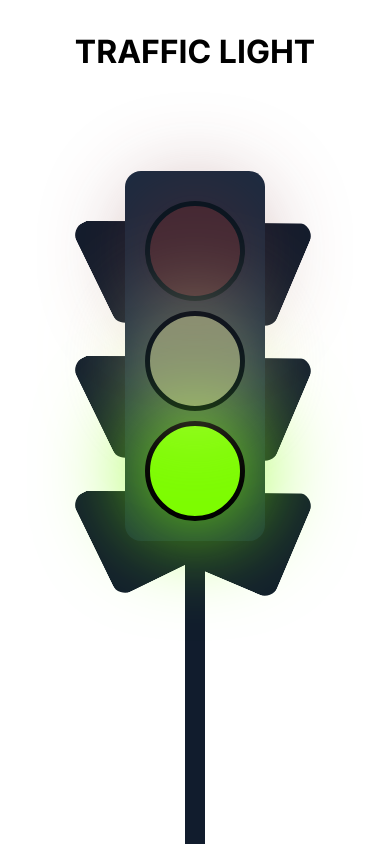
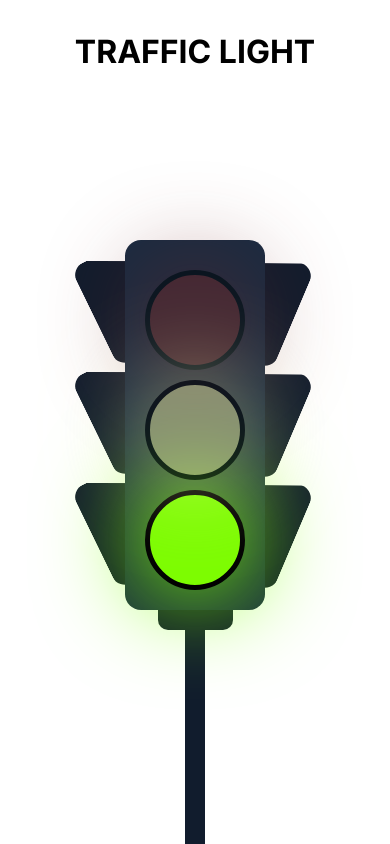
Before and after one commit to GabrielHammermeister/playground, a Next.js app: page /pages/traffic-light in a window 390 px wide. Built offline with nearby package versions, Linux system fonts and the light colour scheme.

Commit message:
style(traffic-light): improves responsiviness of the backlayer

```diff
--- a/src/app/pages/traffic-light/page.tsx
+++ b/src/app/pages/traffic-light/page.tsx
@@ -36,11 +36,14 @@ export default function TrafficLight() {
             <h1>
                 TRAFFIC LIGHT
             </h1>
+            <div className={pageStyles.containerWrapper}>
                 <div className={pageStyles.lightsContainer}>
                     <div id={"red"} className={`${pageStyles.light} ${pageStyles.red}`}/>
                     <div id={"yellow"} className={`${pageStyles.light} ${pageStyles.yellow}`}/>
                     <div id={"green"} className={`${pageStyles.light} ${pageStyles.green}`}/>
                 </div>
+
+                <div className={pageStyles.backLayer}>
                     <div className={pageStyles.flexContainer1}>
                         <div className={pageStyles.triangle1}/>
                         <div className={pageStyles.triangle2}/>
@@ -53,6 +56,9 @@ export default function TrafficLight() {
                         <div className={pageStyles.triangle1}/>
                         <div className={pageStyles.triangle2}/>
                     </div>
+                </div>
+            </div>
+
             <div className={pageStyles.base}/>
             <div className={pageStyles.pole}/>
 
--- a/src/app/pages/traffic-light/styles.module.css
+++ b/src/app/pages/traffic-light/styles.module.css
@@ -29,21 +29,21 @@
     display: flex;
     position: absolute;
     z-index: 0;
-    top: 24%;
+    top: 1%;
 }
 
 .flexContainer2  {
     display: flex;
     position: absolute;
     z-index: 0;
-    top: 40%;
+    top: 31%;
 }
 
 .flexContainer3  {
     display: flex;
     position: absolute;
     z-index: 0;
-    top: 56%;
+    top: 61%;
 }
 
 .triangle1 {
@@ -69,8 +69,26 @@
     right: 7px;
 }
 
+.containerWrapper {
+    margin-top: 20vh;
+    position: relative;
+}
+
+.backLayer {
+    position: absolute;
+
+    top: 0;
+    left: 0;
+    right: 0;
+    bottom: 0;
+
+    z-index: 0;
+
+    display: flex;
+    justify-content: center;
+}
+
 .lightsContainer {
-    margin-top: 100px;
     display: flex;
     flex-direction: column;
     align-items: center;
--- a/src/app/pages/upvote-list/[id]/page.tsx
+++ b/src/app/pages/upvote-list/[id]/page.tsx
@@ -22,6 +22,7 @@ export default function Page({ params }: { params: { id: string }}) {
 
         }
         fetchFirestoreData()
+        // eslint-disable-next-line
     }, []);
 
 
@@ -45,7 +46,7 @@ export default function Page({ params }: { params: { id: string }}) {
     return (
         <>
             <h1>
-                UPVOTE LIST: {params.id}
+                UPVOTE LIST
             </h1>
             <ListInput/>
             <section className={styles.actionSection}>
```
Lines whose indentation alone changed are shown as unchanged.
